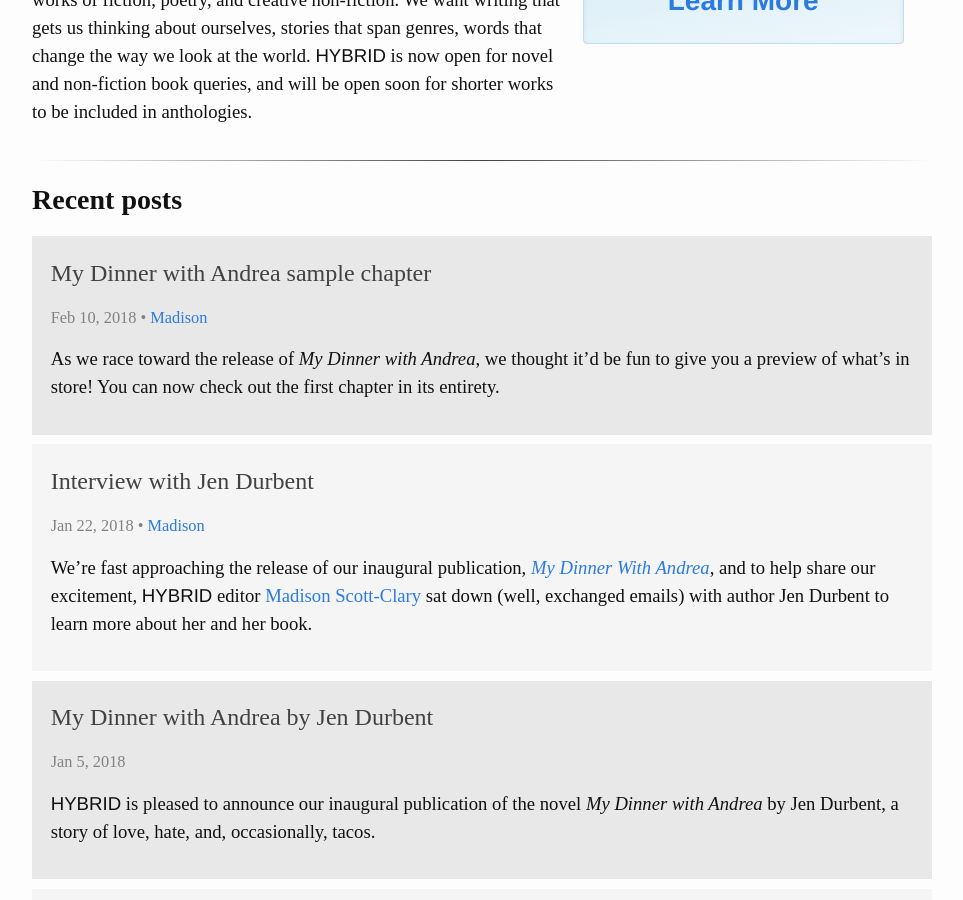
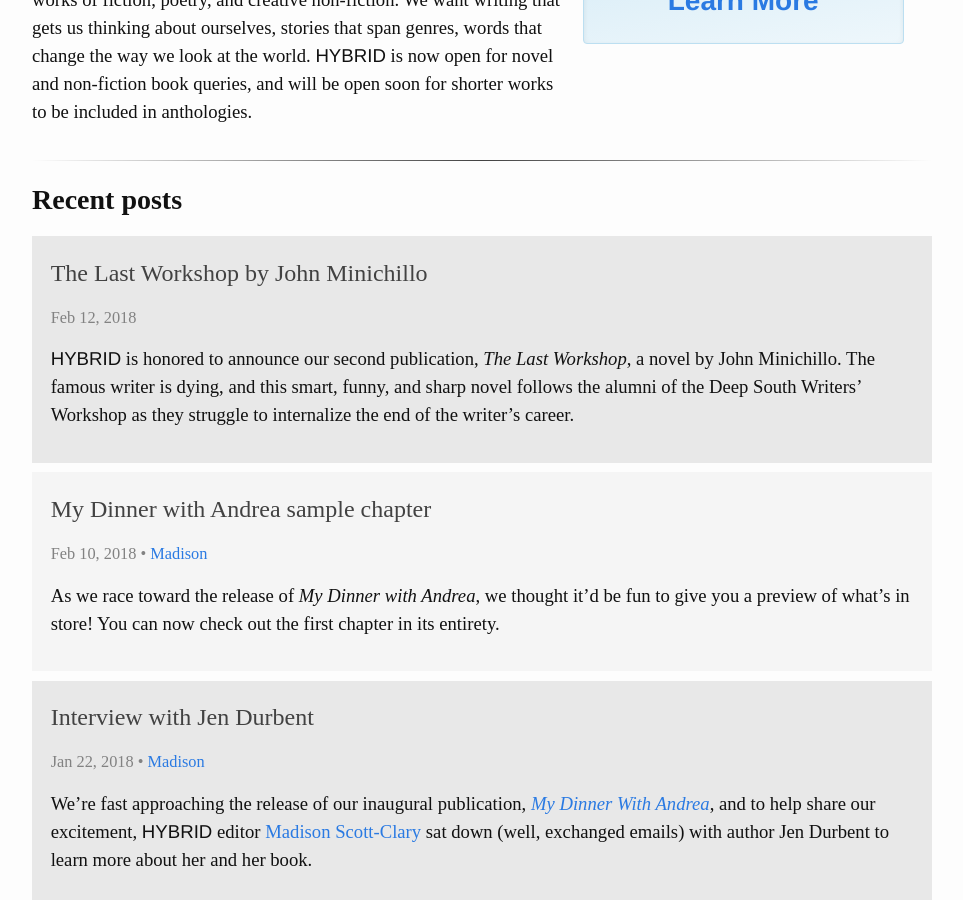
Before and after one commit to hybridink/hybrid.ink, a Jekyll site: the page built from index.md, in a window 1280 px wide and 900 px high, scrolled down 469 px. Shown: the whole window, without its empty margins (158-1121 px from the left). Built offline with Jekyll 4.4.1, drawn with Linux system fonts in a browser that asks for light colours; some web fonts are replaced.

Commit message:
Add The Last Workshop

```diff
--- /dev/null
+++ b/_posts/2018-02-12-the-last-workshop.md
@@ -0,0 +1,19 @@
+---
+layout: post
+title: The Last Workshop by John Minichillo
+---
+
+{{site.brand}} is honored to announce our second publication, *The Last Workshop*, a novel by John Minichillo. The famous writer is dying, and this smart, funny, and sharp novel follows the alumni of the Deep South Writers' Workshop as they struggle to internalize the end of the writer's career.
+
+<script type="text/javascript">
+window.location.replace('/the-last-workshop')
+</script>
+[**See the product page here**](/the-last-workshop)
+
+-----
+
+John Minichillo's novel, The First Woman on Mars is forthcoming from Spaceboy Books. His novel, The Snow Whale, was an Independent Publishers Book Awards regional gold medalist for the West-Pacific and an Orion Magazine Book Prize notable. He wrote the column, "How to Be a Better Teacher-Person Through Apathy" at McSweeney's Internet Tendency as one of the winners of their column contest.
+
+He has a science fiction novel through the Kindle Scout program out now on Kindle Press, described as 'one of the smartest, funniest, best-developed novels of any genre.'
+
+John is the recipient of a Tennessee Individual Artists Grant and lives and teaches in Nashville.
--- /dev/null
+++ b/the-last-workshop/index.md
@@ -0,0 +1,14 @@
+---
+layout: page
+title: The Last Workshop by John Minichillo
+---
+
+{{site.brand}} is honored to announce our second publication, John Minichillo's *The Last Workshop*. The famous writer is dying - maybe - and this smart, funny, and sharp novel follows the alumni of the Deep South Writers' Workshop as they struggle to internalize the end of the writer's career.
+
+-----
+
+John Minichillo's novel, The First Woman on Mars is forthcoming from Spaceboy Books. His novel, The Snow Whale, was an Independent Publishers Book Awards regional gold medalist for the West-Pacific and an Orion Magazine Book Prize notable. He wrote the column, "How to Be a Better Teacher-Person Through Apathy" at McSweeney's Internet Tendency as one of the winners of their column contest.
+
+He has a science fiction novel through the Kindle Scout program out now on Kindle Press, described as 'one of the smartest, funniest, best-developed novels of any genre.'
+
+John is the recipient of a Tennessee Individual Artists Grant and lives and teaches in Nashville.
```
Also changed, not shown: my-dinner-with-andrea/index.md (+1 -1 lines).
